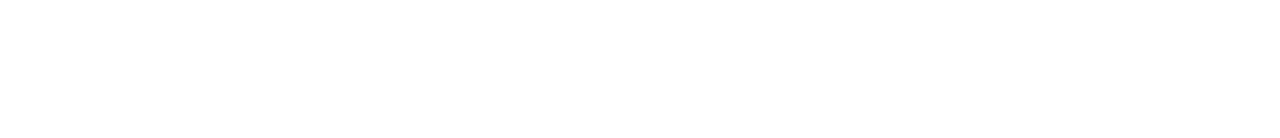
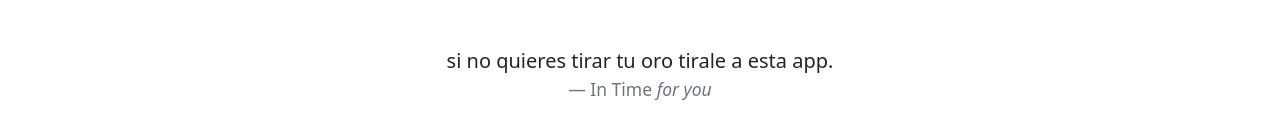
Before and after one commit to youssef-4/Dimension-time, an Angular app: page / in a window 1280 px wide. Shown: the part 458-596 px from the top of the page. Built offline with nearby package versions, Linux system fonts and the light colour scheme.

Commit message:
9:16 nada especial

```diff
--- a/src/app/app.component.html
+++ b/src/app/app.component.html
@@ -26,7 +26,7 @@
   <div class="carousel-inner">
     <div class="carousel-item active">
       <img src="https://picsum.photos/id/175/1000/250" class="d-block w-100" alt="...">
-      <div class="carousel-caption d-none d-md-block bg-primary text-white" >
+      <div class="carousel-caption d-none d-md-block bg-primary text-white">
         <h5>First slide label</h5>
         <p>Nulla vitae elit libero, a pharetra augue mollis interdum.</p>
       </div>
@@ -56,6 +56,11 @@
   </a>
 </div>
 
+<blockquote class="blockquote  text-center mt-5">
+  <p class="mb-3">si no quieres tirar tu oro tirale a  esta app.</p>
+  <footer class="blockquote-footer">In Time <cite title="Source Title">for you</cite></footer>
+</blockquote>
+
 
 
 <router-outlet></router-outlet>
```
